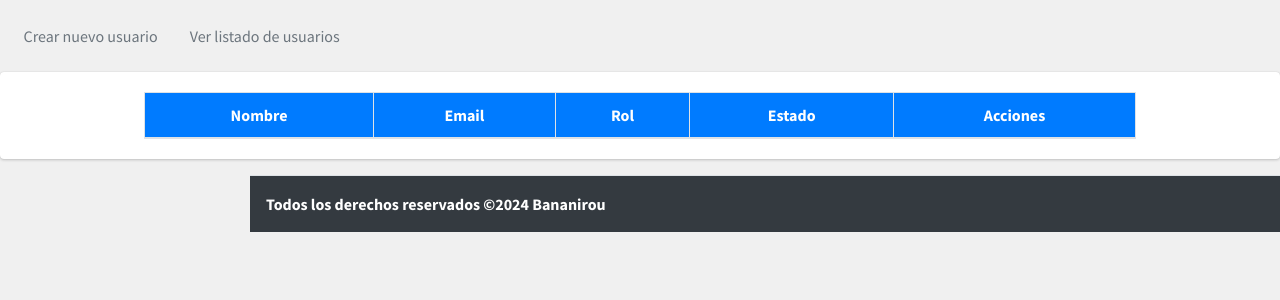
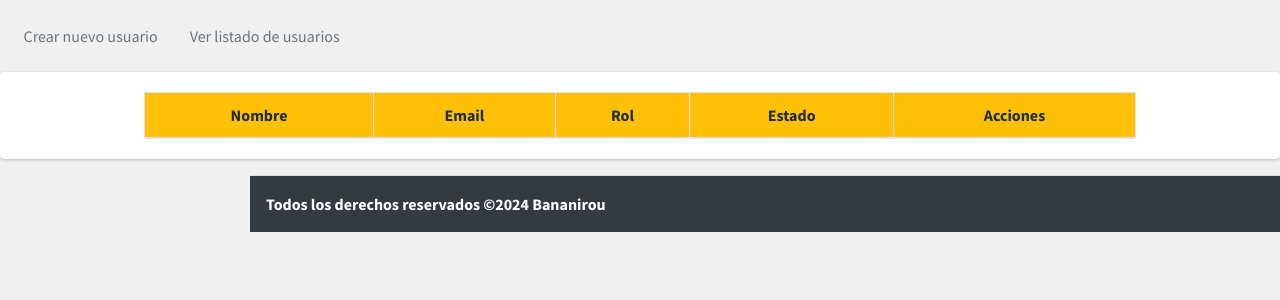
Before and after one commit to Fabrusio/final_ayedd2, a PHP site: template web/views/pages/manageUser.php in a window 1280 px wide. Shown: the top 300 px of the page. Run offline with PHP 8.4, Linux system fonts and the light colour scheme; the template is opened without the code that fills it, so the values that code supplies are empty; some libraries are stand-ins or nearby versions.

Commit message:
cambio pequeño en un estilo por error al probar

```diff
--- a/web/views/subfolder/listUser.php
+++ b/web/views/subfolder/listUser.php
@@ -3,7 +3,7 @@
     <div class="card-body">
         <div class="table-responsive">
             <table id="example3" class="table table-bordered table-striped table-hover" style="width: 80%; margin: 0 auto;">
-                <thead class="bg-blue text-white">
+                <thead class="bg-yellow text-white">
                     <tr>
                         <th class="text-center">Nombre</th>
                         <th class="text-center">Email</th>
@@ -55,7 +55,6 @@
     }
 } ?>
 <?php foreach ($dataUser as $user) : ?>
-
     <!-- Modal de edición de usuario -->
     <div class="modal fade" id="editUserModal<?php echo $user['id_user']; ?>" tabindex="-1" role="dialog" aria-labelledby="editUserModalLabel" aria-hidden="true">
         <div class="modal-dialog modal-dialog-centered" role="document">
```
